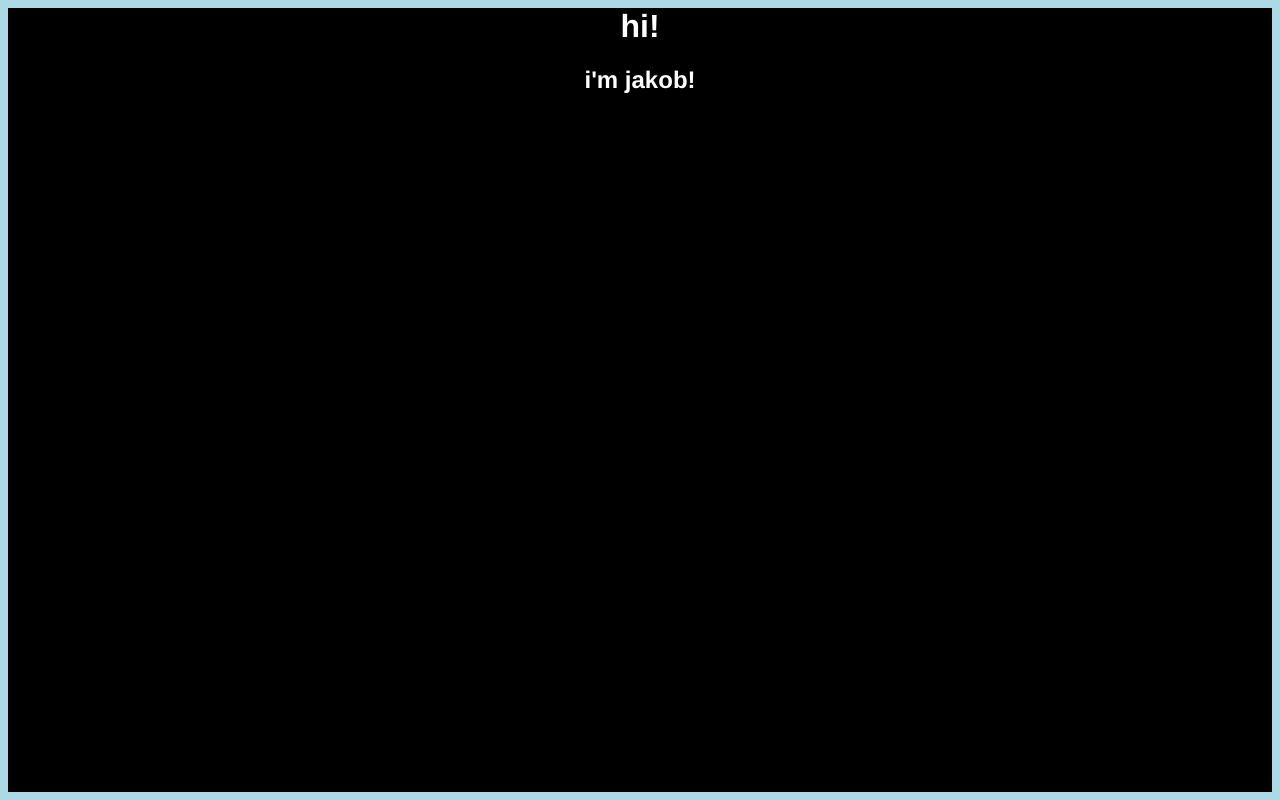
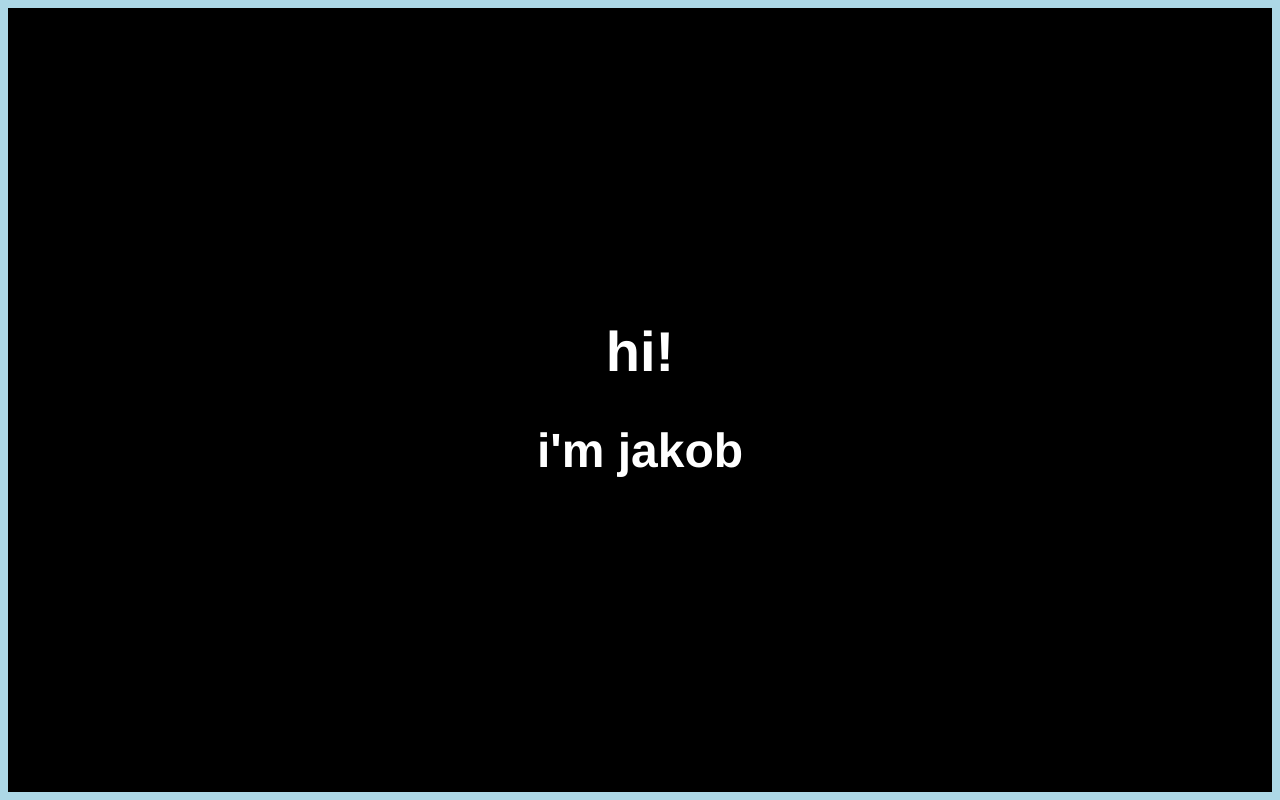
Before and after one commit to jakobleveille/jakobleveille.github.io, a plain HTML site: page index.html in a window 1280 px wide. Shown: the top 800 px of the page. Drawn offline with Linux system fonts and the light colour scheme.

Commit message:
updates and files

```diff
--- a/index.html
+++ b/index.html
@@ -6,12 +6,13 @@
 <body>
 
 <!-- heading stuff-->
+
 <!-- need to add waving hand-->
 <div class = "heading">
-    <h1>hi! <br> </h1>
-    <h2>i'm jakob!</sssh2>
-
-
+    <div class = "starttext">
+        <h1>hi! <br> </h1>
+        <h2>i'm jakob</h2>
+    </div>
 </div>
 
 <!-- intro/about me-->
--- a/style.css
+++ b/style.css
@@ -10,6 +10,15 @@ body {
   height: 100%;
   width: 100%;
 
+}
+
+.starttext {
+  margin: 0;
+  position: absolute;
+  top: 50%;
+  left: 50%;
+  -ms-transform: translate(-50%, -50%);
+  transform: translate(-50%, -50%);
 }
 
 .intro {
@@ -38,11 +47,14 @@ body {
 h1 {
   font-family: Helvetica, Sans-Serif;
     color: #ffffff;
+    font-size: 350%;
+    text-aligh
 }
 
 h2 {
   font-family: Helvetica, Sans-Serif;
     color: #ffffff;
+    font-size: 300%;
 }
 
 h3 {
```
Also changed, not shown: hand.jpeg (added).
